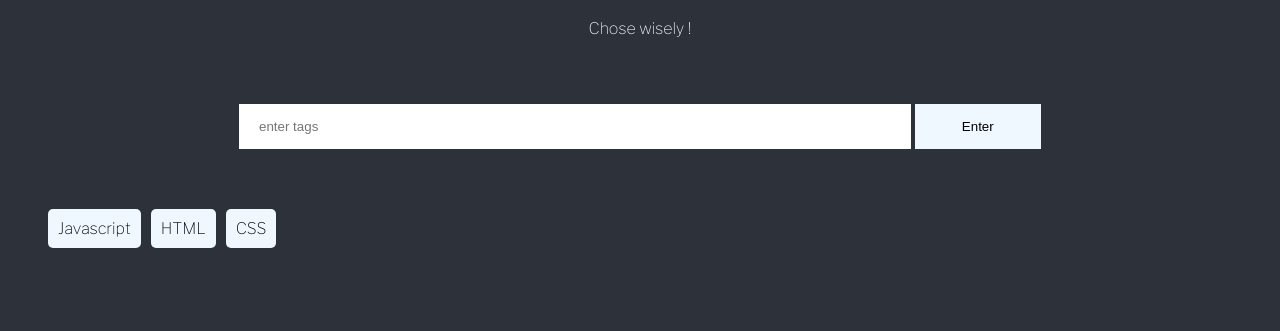
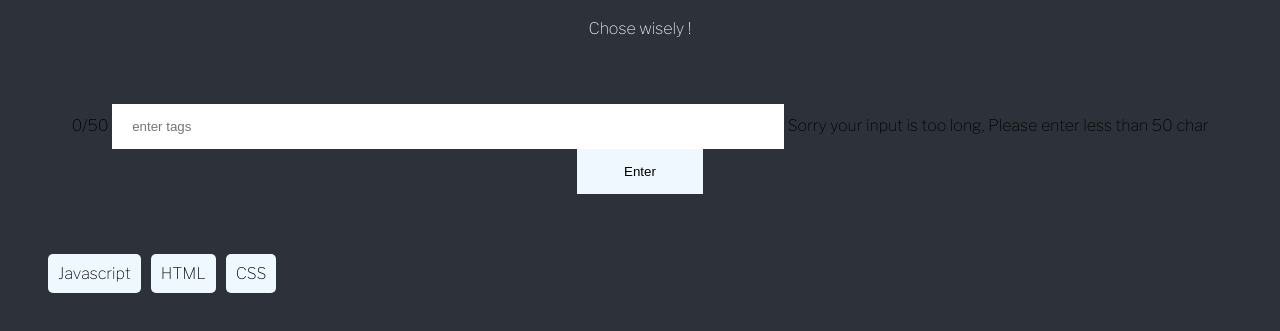
Before and after one commit to oxzeus/TagSys, a plain HTML site: page index.html in a window 1280 px wide. Shown: the part 63-394 px from the top of the page. Drawn offline with nearby package versions, Linux system fonts and the light colour scheme.

Commit message:
Update index.html

```diff
--- a/index.html
+++ b/index.html
@@ -11,7 +11,9 @@
 <body>
 	<h1>Tag System v1</h1>
 	<p id="first">Chose wisely !</p>
-	<input id="userinput" type="text" placeholder="enter tags">
+  <span id="count">0/50</span>
+	<input onkeyup="get_value()" id="userinput" type="text" placeholder="enter tags">
+	<span id="isinvalid">Sorry your input is too long, Please enter less than 50 char</span>
 	<button id="enter">Enter</button>
 	<ul id="list">
 		<li class="bold red" random="23">Javascript</li>
```
